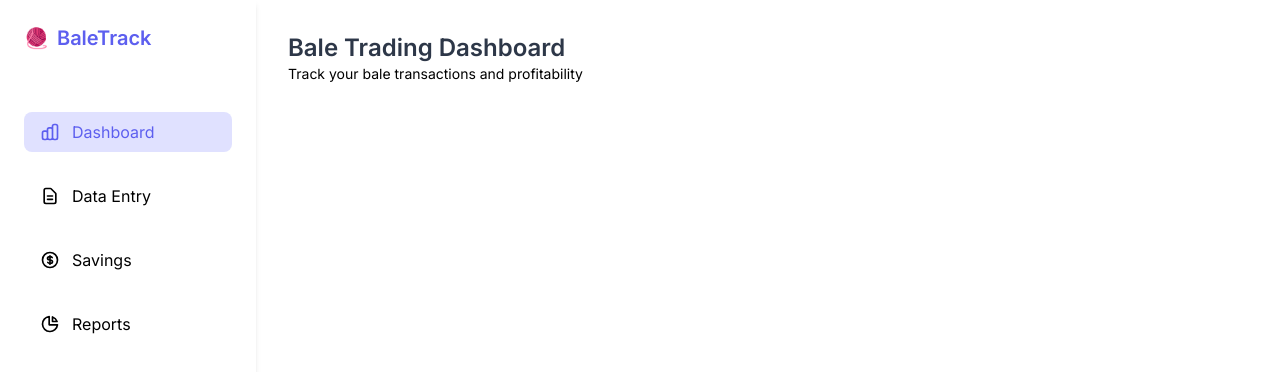
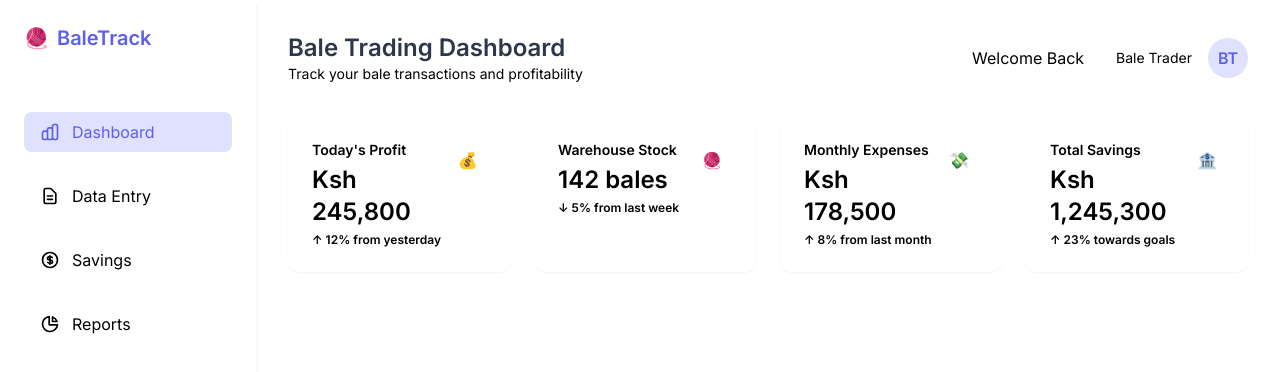
Before and after one commit to FaithMutua-code/bale-track-react, a React (Vite) app: page / in a window 1280 px wide. Shown: the top 372 px of the page. Built offline with nearby package versions, Linux system fonts and the light colour scheme.

Commit message:
feat: add StatCard component and integrate it into the Dashboard

```diff
--- a/src/Components/Dashboard.jsx
+++ b/src/Components/Dashboard.jsx
@@ -1,4 +1,5 @@
 import React from 'react'
+import StatCard from './StatCard'
 
 const Dashboard = () => {
   return (
@@ -8,7 +9,57 @@ const Dashboard = () => {
         <h1 className="text-xl md:text-2xl font-bold text-dark">Bale Trading Dashboard</h1>
         <p className="text-gray-500 text-xs md:text-sm">Track your bale transactions and profitability</p>
       </div>
+
+      <div className="flex items-center space-x-4">
+        <div className="text-right mr-4 hidden sm:block">Welcome Back</div>
+        <div className="text-gray-500 text-xs md:text-sm">Bale Trader</div>
+        <div className="w-8 h-8 md:w-10 md:h-10 rounded-full bg-primary-light flex items-center justify-center text-primary font-semibold">
+            BT
+          </div>
+
+      </div>
+
     </header>
+      <div className="grid grid-cols-1 sm:grid-cols-2 lg:grid-cols-4 gap-4 md:gap-6 mb-6">
+        <StatCard
+          title="Today's Profit"
+          value="Ksh 245,800"
+          trend="↑ 12% from yesterday"
+          trendColor="success"
+          icon="💰"
+          iconBg="blue-100"
+          iconColor="primary"
+        />
+         <StatCard
+          title="Warehouse Stock"
+          value="142 bales"
+          trend="↓ 5% from last week"
+          trendColor="danger"
+          icon="🧶"
+          iconBg="teal-100"
+          iconColor="secondary"
+        />
+
+        <StatCard
+          title="Monthly Expenses"
+          value="Ksh 178,500"
+          trend="↑ 8% from last month"
+          trendColor="success"
+          icon="💸"
+          iconBg="orange-100"
+          iconColor="warning"
+        />
+
+        <StatCard
+          title="Total Savings"
+          value="Ksh 1,245,300"
+          trend="↑ 23% towards goals"
+          trendColor="success"
+          icon="🏦"
+          iconBg="red-100"
+          iconColor="danger"
+        />
+      </div>
     </>
   )
 }
--- a/src/Components/StatCard.jsx
+++ b/src/Components/StatCard.jsx
@@ -1,8 +1,21 @@
 import React from 'react'
 
-const StatCard = () => {
+const StatCard = ({ title, value, trend, trendColor, icon, iconBg, iconColor }) => {
   return (
-    <div>StatCard</div>
+    <div className="bg-white rounded-xl shadow-sm p-4 md:p-6">
+      <div className="flex justify-between items-start">
+        <div>
+          <p className="text-gray-500 text-xs md:text-sm font-semibold">{title}</p>
+          <p className="text-xl md:text-2xl font-bold mt-1">{value}</p>
+          <p className={`text-${trendColor} text-xs font-semibold mt-1 flex items-center`}>
+            <span>{trend}</span>
+          </p>
+        </div>
+        <div className={`w-8 h-8 md:w-10 md:h-10 rounded-lg bg-${iconBg} flex items-center justify-center text-${iconColor}`}>
+          {icon}
+        </div>
+      </div>
+    </div>
   )
 }
 
```
